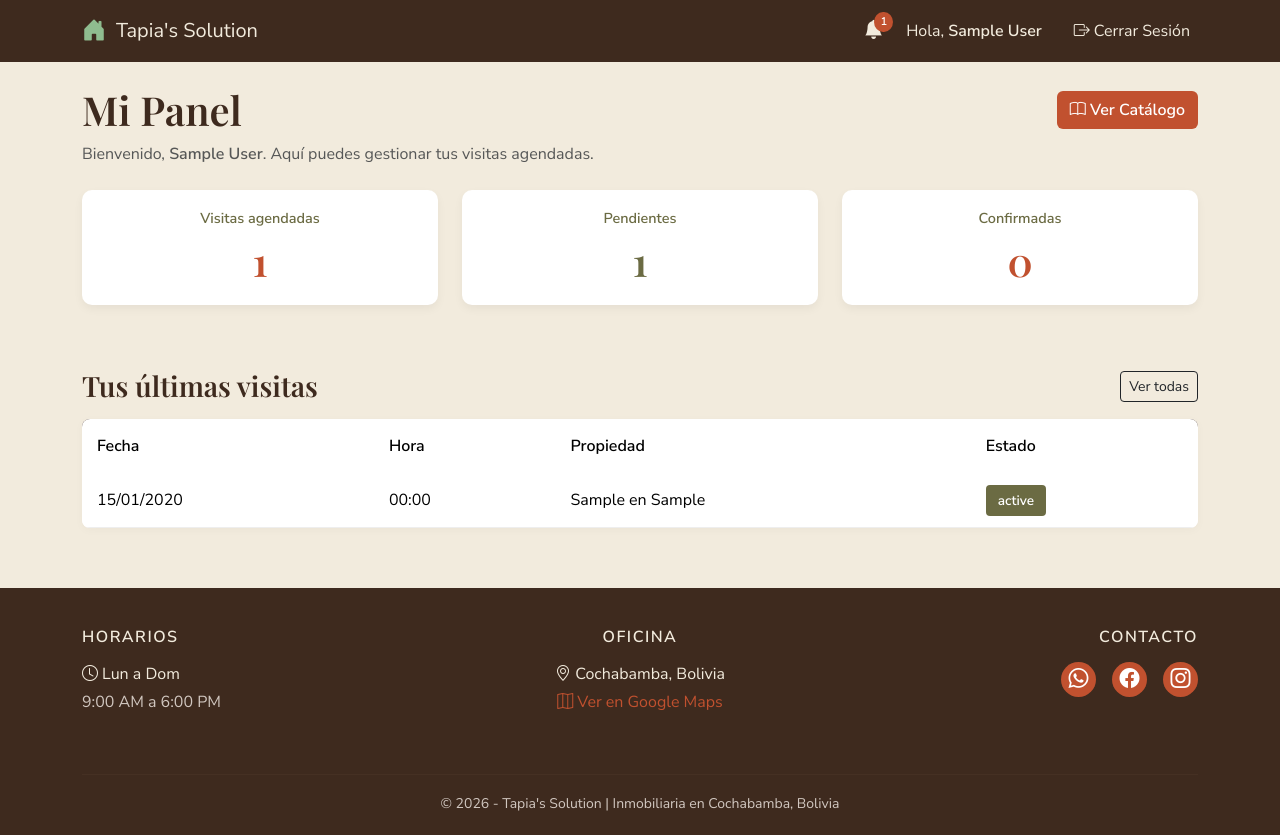
After one commit to Kirito-creador/tapias_solution, a PHP site: page /panel_cliente.php in a window 1280 px wide. The commit adds this page. Run offline with PHP 8.4, Linux system fonts and the light colour scheme; the visitor is signed in with stand-in values (Sample User, id 1); tables that the repository leaves empty or names only in its code hold one stand-in row (values such as "Sample post").

Commit message:
creacion de cliente

```diff
--- /dev/null
+++ b/panel_cliente.php
@@ -0,0 +1,166 @@
+<?php
+session_start();
+include("conexion.php");
+
+if (!isset($_SESSION['rol']) || $_SESSION['rol'] != 'Cliente') {
+    header("Location: login.php");
+    exit();
+}
+
+$id_usuario = $_SESSION['id_usuario'];
+
+$sql_cliente = "SELECT id_cliente FROM cliente WHERE id_usuario = $id_usuario";
+$res_cliente = mysqli_query($conexion, $sql_cliente);
+$cliente = mysqli_fetch_assoc($res_cliente);
+
+if (!$cliente) {
+    die("No tienes un perfil de cliente asociado.");
+}
+$id_cliente = $cliente['id_cliente'];
+
+$sql_stats = "SELECT
+    COUNT(*) as total,
+    SUM(CASE WHEN id_estado_cita = 1 THEN 1 ELSE 0 END) as pendientes,
+    SUM(CASE WHEN id_estado_cita = 2 THEN 1 ELSE 0 END) as confirmadas
+    FROM cita WHERE id_cliente = $id_cliente";
+$res_stats = mysqli_query($conexion, $sql_stats);
+$stats = mysqli_fetch_assoc($res_stats);
+
+$sql_citas = "SELECT c.fecha_cita, c.hora_inicio, p.tipo, p.zona, ec.nombre_estado AS estado_actual
+              FROM cita c
+              INNER JOIN propiedad p ON c.id_propiedad = p.id_propiedad
+              INNER JOIN estado_cita ec ON c.id_estado_cita = ec.id_estado
+              WHERE c.id_cliente = $id_cliente
+              ORDER BY c.fecha_cita DESC LIMIT 3";
+$res_citas = mysqli_query($conexion, $sql_citas);
+
+$sql_noti = "SELECT COUNT(*) as total FROM notificacion WHERE id_usuario = $id_usuario AND leida = FALSE";
+$res_noti = mysqli_query($conexion, $sql_noti);
+$total_notificaciones = mysqli_fetch_assoc($res_noti)['total'];
+?>
+<!DOCTYPE html>
+<html lang="es">
+<head>
+    <meta charset="UTF-8">
+    <title>Mi Panel - Tapia's Solution</title>
+    <link href="https://cdn.jsdelivr.net/npm/bootstrap@5.3.3/dist/css/bootstrap.min.css" rel="stylesheet">
+    <link href="https://fonts.googleapis.com/css2?family=Nunito+Sans:wght@400;600&family=Playfair+Display:wght@600&display=swap" rel="stylesheet">
+    <link rel="stylesheet" href="https://cdn.jsdelivr.net/npm/bootstrap-icons@1.11.1/font/bootstrap-icons.css">
+    <style>
+        body { background-color: #F2EBDD; font-family: 'Nunito Sans', sans-serif; color: #3E2A1E; }
+        .navbar { background-color: #3E2A1E; }
+        .navbar-brand, .nav-link { color: #F2EBDD !important; }
+        h1, h2, h3 { font-family: 'Playfair Display', serif; font-weight: 600; }
+
+        .card-stat { background: white; border: none; border-radius: 10px; padding: 20px; box-shadow: 0 4px 10px rgba(0,0,0,0.05); text-align: center; }
+        .card-stat h5 { color: #6B6B43; font-weight: 600; font-size: 0.9rem; margin-bottom: 10px; }
+        .card-stat h2 { font-family: 'Playfair Display', serif; font-size: 2.5rem; margin: 0; color: #C1512F; }
+
+        .table-custom { background-color: white; border-radius: 8px; overflow: hidden; box-shadow: 0 2px 10px rgba(0,0,0,0.03); }
+        .table-custom thead { background-color: #3E2A1E; color: white; }
+        .table-custom thead th { padding: 15px; font-weight: 600; border: none; }
+        .table-custom tbody td { padding: 15px; vertical-align: middle; border-bottom: 1px solid #eee; }
+
+        .badge-estado { padding: 6px 12px; border-radius: 4px; font-size: 0.85rem; font-weight: 700; color: white; }
+        .bg-pendiente { background-color: #6B6B43; }
+        .bg-confirmada { background-color: #C1512F; }
+        .bg-completada { background-color: #3E2A1E; }
+
+        .btn-noti { position: relative; color: #F2EBDD; font-size: 1.2rem; text-decoration: none; margin-right: 15px; }
+        .badge-noti-burbuja { position: absolute; top: -5px; right: -10px; background-color: #C1512F; color: white; border-radius: 50%; padding: 2px 6px; font-size: 0.7rem; font-weight: 700; }
+    </style>
+</head>
+<body>
+
+    <nav class="navbar navbar-expand-lg mb-4">
+        <div class="container">
+            <a class="navbar-brand d-flex align-items-center" href="index.php">
+                <i class="bi bi-house-door-fill" style="font-size: 1.5rem; color: #8FBC8F; margin-right: 10px;"></i>
+                Tapia's Solution
+            </a>
+            <div class="navbar-nav ms-auto align-items-center">
+                <a href="notificaciones_cliente.php" class="btn-noti">
+                    <i class="bi bi-bell-fill"></i>
+                    <?php if ($total_notificaciones > 0): ?>
+                        <span class="badge-noti-burbuja"><?= $total_notificaciones ?></span>
+                    <?php endif; ?>
+                </a>
+                <span class="nav-link me-3">Hola, <strong><?= $_SESSION['nombre'] ?></strong></span>
+                <a class="nav-link" href="logout.php"><i class="bi bi-box-arrow-right"></i> Cerrar Sesión</a>
+            </div>
+        </div>
+    </nav>
+
+    <div class="container">
+        <div class="d-flex justify-content-between align-items-center mb-2">
+            <h1 class="mb-0">Mi Panel</h1>
+            <a href="propiedades_publicas.php" class="btn" style="background-color: #C1512F; color: white; font-weight: 600;"><i class="bi bi-book"></i> Ver Catálogo</a>
+        </div>
+        <p class="text-muted mb-4">Bienvenido, <strong><?= $_SESSION['nombre'] ?></strong>. Aquí puedes gestionar tus visitas agendadas.</p>
+
+        <div class="row mb-5">
+            <div class="col-md-4 mb-3">
+                <div class="card-stat">
+                    <h5>Visitas agendadas</h5>
+                    <h2><?= $stats['total'] ?? 0 ?></h2>
+                </div>
+            </div>
+            <div class="col-md-4 mb-3">
+                <div class="card-stat">
+                    <h5>Pendientes</h5>
+                    <h2 style="color: #6B6B43;"><?= $stats['pendientes'] ?? 0 ?></h2>
+                </div>
+            </div>
+            <div class="col-md-4 mb-3">
+                <div class="card-stat">
+                    <h5>Confirmadas</h5>
+                    <h2><?= $stats['confirmadas'] ?? 0 ?></h2>
+                </div>
+            </div>
+        </div>
+
+        <div class="d-flex justify-content-between align-items-center mb-3">
+            <h3 class="mb-0">Tus últimas visitas</h3>
+            <a href="mis_citas_cliente.php" class="btn btn-sm btn-outline-dark">Ver todas</a>
+        </div>
+
+        <div class="table-responsive table-custom">
+            <table class="table mb-0">
+                <thead>
+                    <tr>
+                        <th>Fecha</th>
+                        <th>Hora</th>
+                        <th>Propiedad</th>
+                        <th>Estado</th>
+                    </tr>
+                </thead>
+                <tbody>
+                    <?php if (mysqli_num_rows($res_citas) > 0): ?>
+                        <?php while($c = mysqli_fetch_assoc($res_citas)): ?>
+                            <tr>
+                                <td><?= date('d/m/Y', strtotime($c['fecha_cita'])) ?></td>
+                                <td><?= date('H:i', strtotime($c['hora_inicio'])) ?></td>
+                                <td><?= $c['tipo'] ?> en <?= $c['zona'] ?></td>
+                                <td>
+                                    <?php
+                                        $estado = strtolower($c['estado_actual']);
+                                        $clase = 'bg-pendiente';
+                                        if ($estado == 'confirmada') $clase = 'bg-confirmada';
+                                        elseif ($estado == 'completada') $clase = 'bg-completada';
+                                    ?>
+                                    <span class="badge-estado <?= $clase ?>"><?= $c['estado_actual'] ?></span>
+                                </td>
+                            </tr>
+                        <?php endwhile; ?>
+                    <?php else: ?>
+                        <tr><td colspan="4" class="text-center">No tienes visitas recientes.</td></tr>
+                    <?php endif; ?>
+                </tbody>
+            </table>
+        </div>
+    </div>
+
+    <?php include("footer.php"); ?>
+    <script src="https://cdn.jsdelivr.net/npm/bootstrap@5.3.3/dist/js/bootstrap.bundle.min.js"></script>
+</body>
+</html>
```
Also changed, not shown: cancelar_cita_cliente.php (added, +18 -0 lines), marcar_notificacion_cliente.php (added, +12 -0 lines), mis_citas_cliente.php (added, +138 -0 lines), notificaciones_cliente.php (added, +95 -0 lines), validar_login.php (+8 -2 lines).
